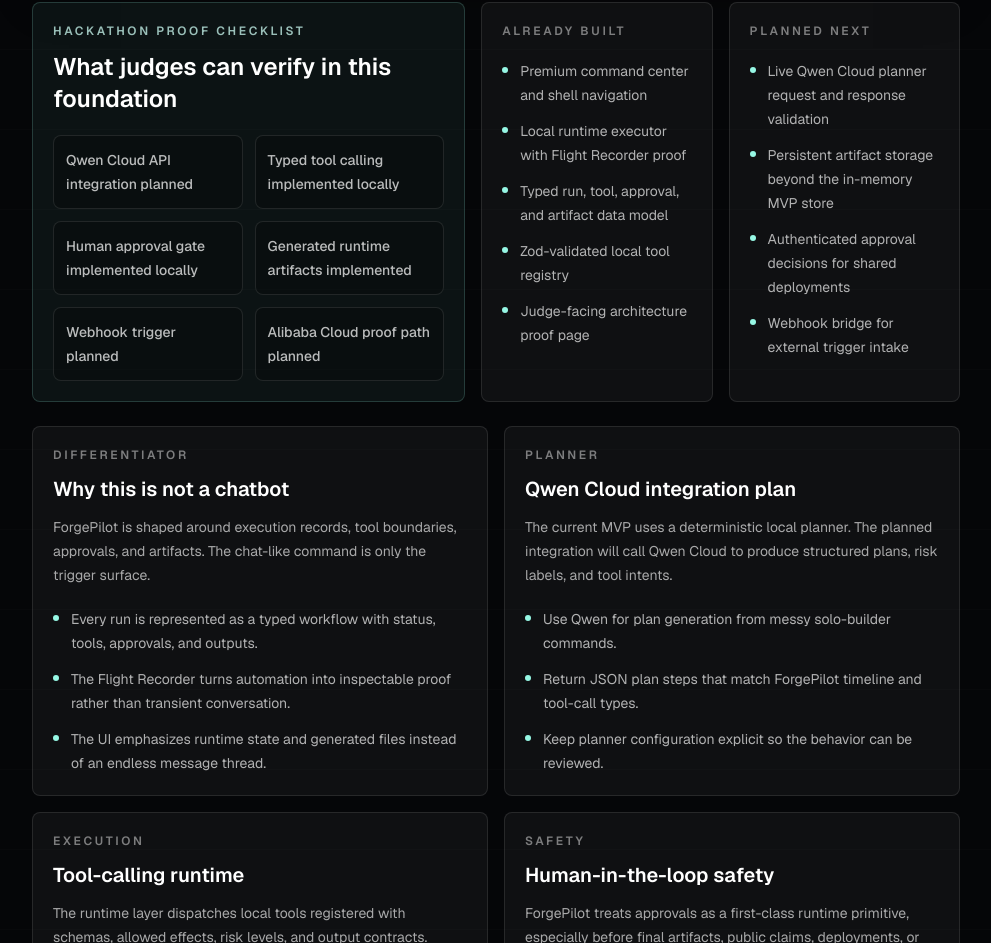
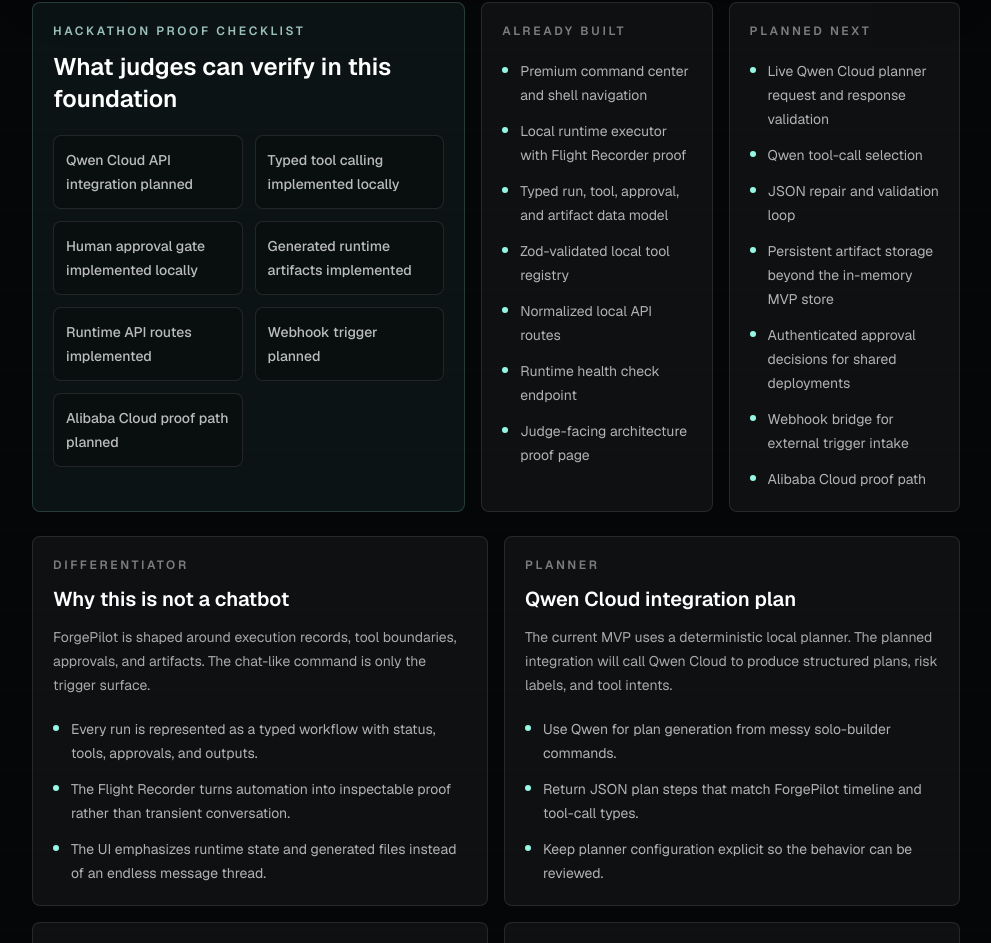
Before and after one commit to Jeevang1-epic/forgepilot-autopilot-runtime, a Next.js app: page /architecture in a window 1280 px wide. Shown: the part 1071-2014 px from the top of the page, without its empty margins (288-1279 px from the left). Built offline with nearby package versions, Linux system fonts and the light colour scheme.

Commit message:
docs: document runtime qa workflow

```diff
--- a/src/app/architecture/page.tsx
+++ b/src/app/architecture/page.tsx
@@ -69,6 +69,7 @@
   "Typed tool calling implemented locally",
   "Human approval gate implemented locally",
   "Generated runtime artifacts implemented",
+  "Runtime API routes implemented",
   "Webhook trigger planned",
   "Alibaba Cloud proof path planned",
 ];
@@ -81,6 +82,8 @@
       "Local runtime executor with Flight Recorder proof",
       "Typed run, tool, approval, and artifact data model",
       "Zod-validated local tool registry",
+      "Normalized local API routes",
+      "Runtime health check endpoint",
       "Judge-facing architecture proof page",
     ],
   },
@@ -88,9 +91,12 @@
     label: "Planned next",
     items: [
       "Live Qwen Cloud planner request and response validation",
+      "Qwen tool-call selection",
+      "JSON repair and validation loop",
       "Persistent artifact storage beyond the in-memory MVP store",
       "Authenticated approval decisions for shared deployments",
       "Webhook bridge for external trigger intake",
+      "Alibaba Cloud proof path",
     ],
   },
 ];
```
Also changed, not shown: 1 other file (tests, documents, lock files or other folders).
